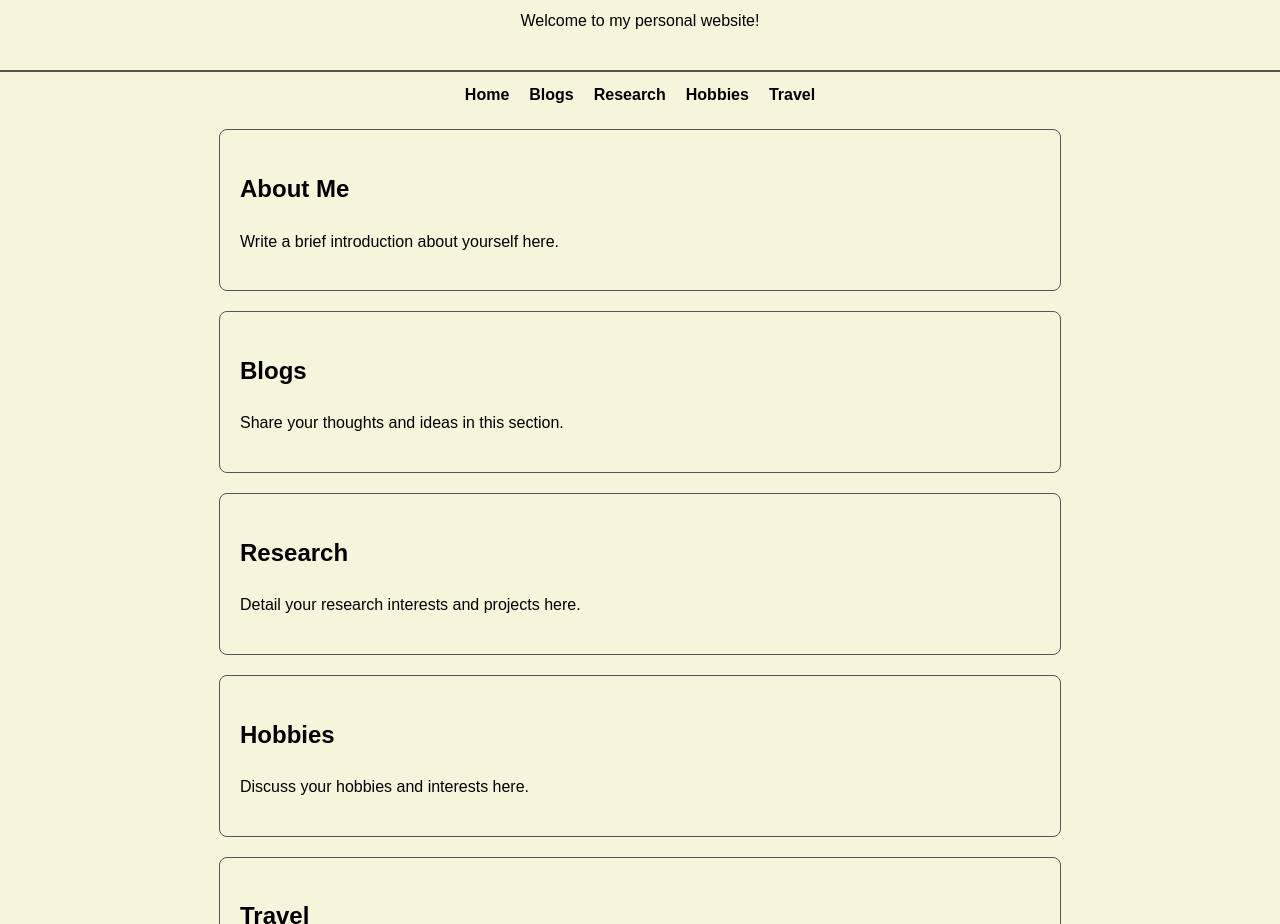
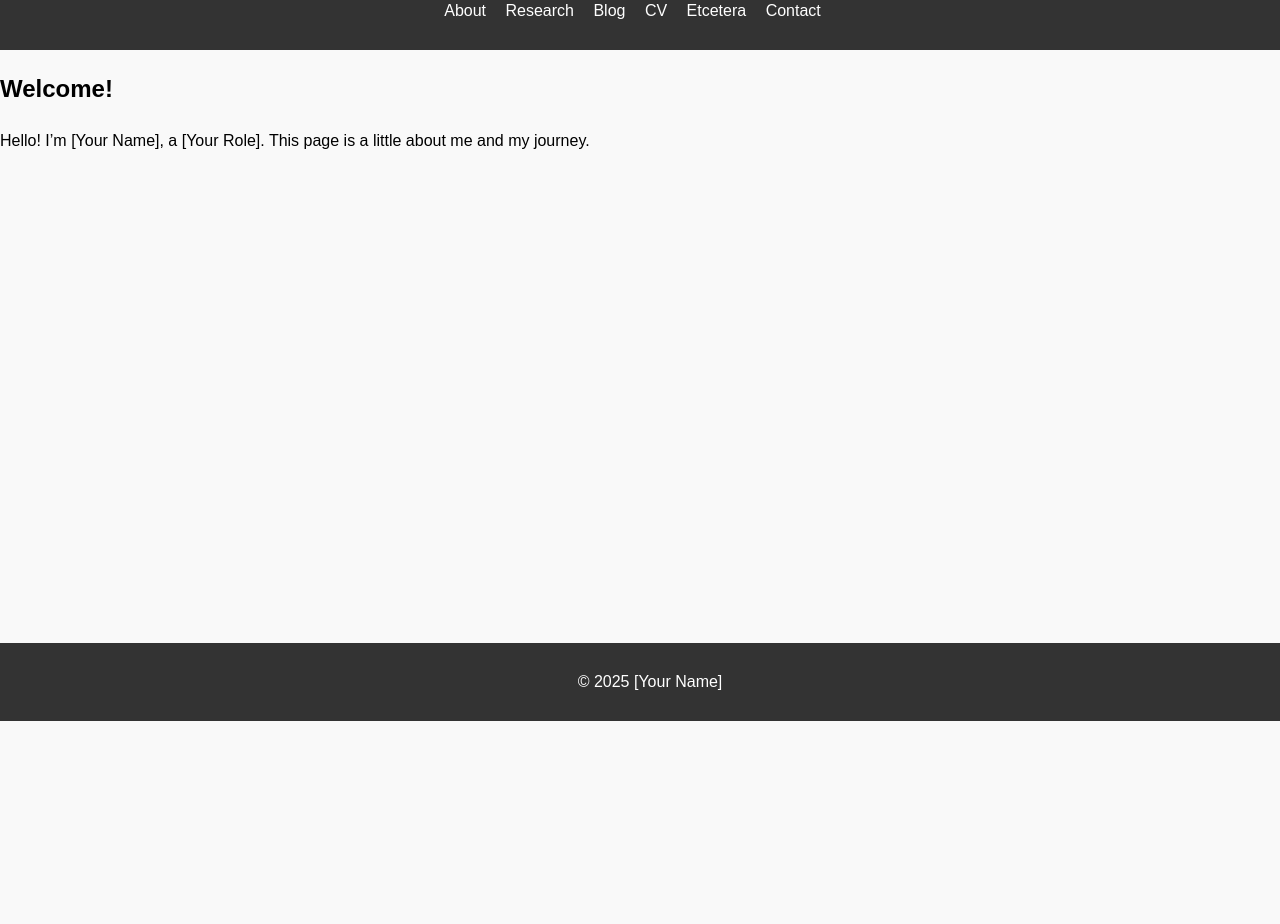
Before and after one commit to singhanshita19/singhanshita19, a plain HTML site: page index.html in a window 1280 px wide. Shown: the part 79-1003 px from the top of the page. After the commit the page ends 800 px from the top, so only its background shows below. Drawn offline with Linux system fonts and the light colour scheme.

Commit message:
Add files via upload

```diff
--- a/index.html
+++ b/index.html
@@ -1,105 +1,35 @@
 <!DOCTYPE html>
 <html lang="en">
 <head>
-    <meta charset="UTF-8">
-    <meta name="viewport" content="width=device-width, initial-scale=1.0">
-    <title>Your Personal Website</title>
-    <style>
-        :root {
-            --primary-bg: beige;
-            --text-color: black;
-            --accent-color: #555;
-        }
-
-        body {
-            margin: 0;
-            font-family: Arial, sans-serif;
-            background-color: var(--primary-bg);
-            color: var(--text-color);
-            line-height: 1.6;
-        }
-
-        header {
-            padding: 20px;
-            text-align: center;
-            border-bottom: 2px solid var(--accent-color);
-        }
-
-        header h1 {
-            margin: 0;
-        }
-
-        nav {
-            display: flex;
-            justify-content: center;
-            gap: 20px;
-            margin: 10px 0;
-        }
-
-        nav a {
-            text-decoration: none;
-            color: var(--text-color);
-            font-weight: bold;
-            border-bottom: 2px solid transparent;
-        }
-
-        nav a:hover {
-            border-color: var(--text-color);
-        }
-
-        section {
-            max-width: 800px;
-            margin: 20px auto;
-            padding: 20px;
-            border: 1px solid var(--accent-color);
-            border-radius: 8px;
-        }
-
-        footer {
-            text-align: center;
-            padding: 10px;
-            border-top: 2px solid var(--accent-color);
-        }
-
-        footer p {
-            margin: 0;
-        }
-    </style>
+  <meta charset="UTF-8">
+  <meta name="viewport" content="width=device-width, initial-scale=1.0">
+  <title>About Me</title>
+  <link rel="stylesheet" href="style.css">
 </head>
 <body>
-    <header>
-        <h1>Your Name</h1>
-        <p>Welcome to my personal website!</p>
-    </header>
+  <header>
+    <h1>About Me</h1>
     <nav>
-        <a href="#home">Home</a>
-        <a href="#blogs">Blogs</a>
-        <a href="#research">Research</a>
-        <a href="#hobbies">Hobbies</a>
-        <a href="#travel">Travel</a>
+      <ul>
+        <li><a href="index.html">About</a></li>
+        <li><a href="research.html">Research</a></li>
+        <li><a href="blog.html">Blog</a></li>
+        <li><a href="cv.html">CV</a></li>
+        <li><a href="etcetera.html">Etcetera</a></li>
+        <li><a href="contact.html">Contact</a></li>
+      </ul>
     </nav>
-    <section id="home">
-        <h2>About Me</h2>
-        <p>Write a brief introduction about yourself here.</p>
+  </header>
+
+  <main>
+    <section>
+      <h2>Welcome!</h2>
+      <p>Hello! I’m [Your Name], a [Your Role]. This page is a little about me and my journey.</p>
     </section>
-    <section id="blogs">
-        <h2>Blogs</h2>
-        <p>Share your thoughts and ideas in this section.</p>
-    </section>
-    <section id="research">
-        <h2>Research</h2>
-        <p>Detail your research interests and projects here.</p>
-    </section>
-    <section id="hobbies">
-        <h2>Hobbies</h2>
-        <p>Discuss your hobbies and interests here.</p>
-    </section>
-    <section id="travel">
-        <h2>Travel</h2>
-        <p>Highlight your travel experiences and favorite destinations.</p>
-    </section>
-    <footer>
-        <p>&copy; 2025 Your Name</p>
-    </footer>
+  </main>
+
+  <footer>
+    <p>© 2025 [Your Name]</p>
+  </footer>
 </body>
 </html>
--- a/style.css
+++ b/style.css
@@ -1,48 +1,43 @@
-* {
+body {
+  font-family: Arial, sans-serif;
+  line-height: 1.6;
   margin: 0;
   padding: 0;
-  box-sizing: border-box;
-}
-
-body {
-  font-family: Arial, sans-serif;
-  background-color: #f4f4f4;
-  color: #333;
-  line-height: 1.6;
+  background-color: #f9f9f9;
 }
 
 header {
   background: #333;
   color: #fff;
-  padding: 1rem 0;
   text-align: center;
+  padding: 10px;
+}
+
+header h1 {
+  margin: 0;
 }
 
 nav ul {
-  list-style-type: none;
-  display: flex;
-  justify-content: center;
-  margin-top: 1rem;
+  list-style: none;
+  padding: 0;
 }
 
 nav ul li {
-  margin: 0 1rem;
+  display: inline;
+  margin-right: 15px;
 }
 
 nav ul li a {
-  color: #fff;
+  color: white;
   text-decoration: none;
-  font-size: 1.2rem;
-}
-
-section {
-  padding: 2rem;
-  margin: 2rem;
 }
 
 footer {
+  background: #333;
+  color: #fff;
   text-align: center;
-  padding: 1rem;
-  background-color: #333;
-  color: #fff;
+  padding: 10px;
+  position: fixed;
+  bottom: 0;
+  width: 100%;
 }
```
Also changed, not shown: blog.html (added, +20 -0 lines), contact.html (added, +22 -0 lines), cv.html (added, +16 -0 lines), etcetra.html (added, +17 -0 lines), research.html (added, +20 -0 lines).
